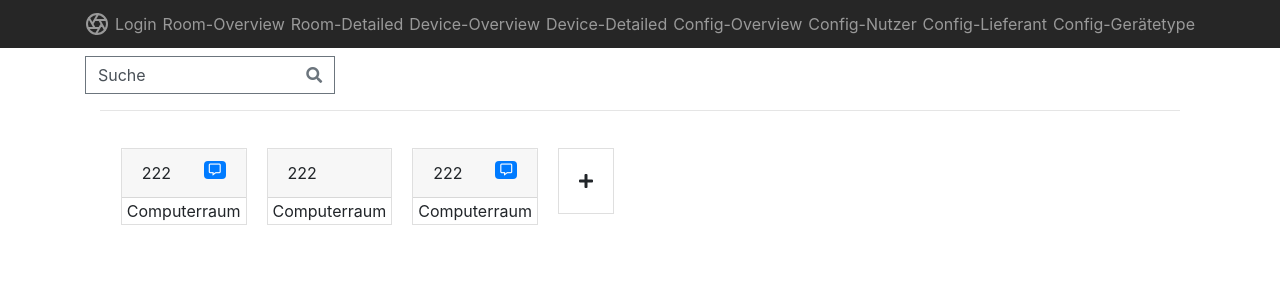
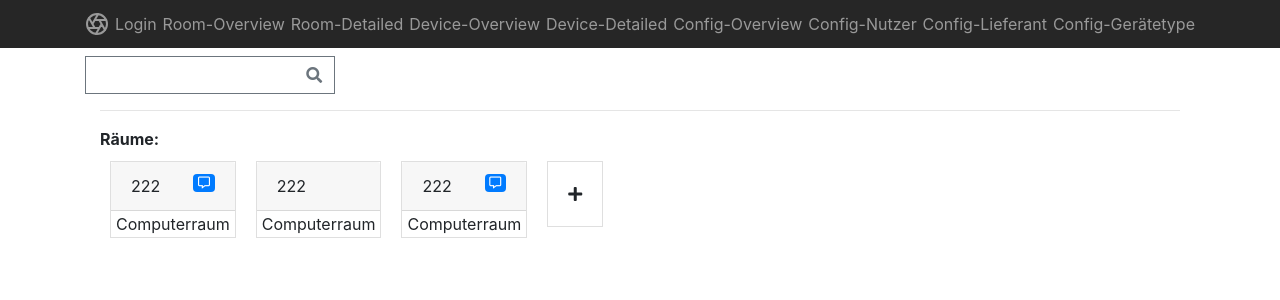
Before and after one commit to agraul/it-verwaltung, an Angular app in the folder frontend/: page /rooms in a window 1280 px wide. Shown: the top 300 px of the page. Built offline with nearby package versions, Linux system fonts and the light colour scheme.

Commit message:
add device Overview

```diff
--- /dev/null
+++ b/frontend/src/app/device/add-device-card/add-device-card.component.html
@@ -0,0 +1,5 @@
+<div class="card rounded-0">
+    <div class="card-body" >
+        <i class="fas fa-plus" ></i>
+    </div>
+  </div>
--- /dev/null
+++ b/frontend/src/app/device/add-device-card/add-device-card.component.less
@@ -0,0 +1,29 @@
+.flex-container {
+    padding: 0;
+    margin: 0;
+    list-style: none;
+
+
+
+    display: -webkit-box;
+    display: -moz-box;
+    display: -ms-flexbox;
+    display: -webkit-flex;
+    display: flex;
+
+    -webkit-flex-flow: row wrap;
+    flex-wrap: wrap;
+    justify-content: flex-start;
+  }
+
+  app-room-card {
+    padding: 10px;
+  }
+  app-add-device-card {
+    padding: 10px;
+  }
+
+  div.ex1 {
+    max-height: 500px;
+    overflow: scroll;
+  }
--- /dev/null
+++ b/frontend/src/app/device/add-device-card/add-device-card.component.ts
@@ -0,0 +1,15 @@
+import { Component, OnInit } from '@angular/core';
+
+@Component({
+  selector: 'app-add-device-card',
+  templateUrl: './add-device-card.component.html',
+  styleUrls: ['./add-device-card.component.less']
+})
+export class AddDeviceCardComponent implements OnInit {
+
+  constructor() { }
+
+  ngOnInit() {
+  }
+
+}
--- /dev/null
+++ b/frontend/src/app/device/device-card/device-card.component.html
@@ -0,0 +1,13 @@
+<div class="flex-item card rounded-0" >
+    <div class="card-header">
+            {{card.header}}
+        <span *ngIf="card.has_badge == true" class="badge badge-primary" style="float: right">
+                <i class="far fa-comment-alt"></i>
+        </span>
+    </div>
+    <div class="card-body" style="margin: 0 auto; padding-top: 1px; padding-bottom: 1px">
+        <div class="row">{{card.body}}</div>
+        <div class="row">{{card.footer}}</div>
+    </div>
+
+</div>
--- /dev/null
+++ b/frontend/src/app/device/device-card/device-card.component.ts
@@ -0,0 +1,16 @@
+import { Component, OnInit, Input } from '@angular/core';
+
+@Component({
+  selector: 'app-device-card',
+  templateUrl: './device-card.component.html',
+  styleUrls: ['./device-card.component.less']
+})
+export class DeviceCardComponent implements OnInit {
+  @Input() public card = {  }
+
+  constructor() { }
+
+  ngOnInit() {
+  }
+
+}
--- a/frontend/src/app/device/device-overview/device-overview.component.html
+++ b/frontend/src/app/device/device-overview/device-overview.component.html
@@ -1 +1,25 @@
-<p>device-overview works!</p>
+<div class="container-fluid">
+        <div class="row">
+
+
+            <!--Searchbar with Icon-->
+            <div class="row no-gutters">
+                <div class="col-md-8">
+                     <input [(ngModel)]="searchText" class="form-control border-secondary border-right-0 rounded-0" type="search" value="Suche" id="example-search-input4">
+                </div>
+                <div class="col-auto">
+                     <button class="btn btn-outline-secondary border-left-0 rounded-0 rounded-right" type="button">
+                        <i class="fa fa-search"></i>
+                     </button>
+                </div>
+            </div>
+
+        </div>
+        <hr>
+        <div class="ex1">
+            <div class="flex-container">
+                <app-device-card></app-device-card>
+                <app-add-device-card></app-add-device-card>
+            </div>
+        </div>
+    </div>
--- a/frontend/src/app/device/device-overview/device-overview.component.ts
+++ b/frontend/src/app/device/device-overview/device-overview.component.ts
@@ -7,6 +7,9 @@ import { Component, OnInit } from '@angular/core';
 })
 export class DeviceOverviewComponent implements OnInit {
 
+  public devices;
+  public SearchText = '';
+
   constructor() { }
 
   ngOnInit() {
--- a/frontend/src/app/room/room-overview/room-overview.component.html
+++ b/frontend/src/app/room/room-overview/room-overview.component.html
@@ -5,7 +5,7 @@
         <!--Searchbar with Icon-->
         <div class="row no-gutters">
             <div class="col-md-8">
-                 <input class="form-control border-secondary border-right-0 rounded-0" type="search" value="Suche" id="example-search-input4">
+                 <input [(ngModel)]="searchText" class="form-control border-secondary border-right-0 rounded-0" type="search" value="Suche" id="example-search-input4">
             </div>
             <div class="col-auto">
                  <button class="btn btn-outline-secondary border-left-0 rounded-0 rounded-right" type="button">
@@ -16,8 +16,11 @@
 
     </div>
     <hr>
-        <div class="flex-container" style="padding: 1%">
+    <b>Räume:</b>
+    <div class="ex1">
+        <div class="flex-container">
             <app-room-card  *ngFor="let room of overViewRooms" [card]="room" (click)="showDetailedCard(room.header)"></app-room-card>
             <app-add-card></app-add-card>
         </div>
+    </div>
 </div>
--- a/frontend/src/app/room/room-overview/room-overview.component.less
+++ b/frontend/src/app/room/room-overview/room-overview.component.less
@@ -23,36 +23,7 @@ app-add-card {
   padding: 10px;
 }
 
-.active-pink-2 input[type=text]:focus:not([readonly]) {
-    border-bottom: 1px solid #f48fb1;
-    box-shadow: 0 1px 0 0 #f48fb1;
-    }
-    .active-pink input[type=text] {
-    border-bottom: 1px solid #f48fb1;
-    box-shadow: 0 1px 0 0 #f48fb1;
-    }
-    .active-purple-2 input[type=text]:focus:not([readonly]) {
-    border-bottom: 1px solid #ce93d8;
-    box-shadow: 0 1px 0 0 #ce93d8;
-    }
-    .active-purple input[type=text] {
-    border-bottom: 1px solid #ce93d8;
-    box-shadow: 0 1px 0 0 #ce93d8;
-    }
-    .active-cyan-2 input[type=text]:focus:not([readonly]) {
-    border-bottom: 1px solid #4dd0e1;
-    box-shadow: 0 1px 0 0 #4dd0e1;
-    }
-    .active-cyan input[type=text] {
-    border-bottom: 1px solid #4dd0e1;
-    box-shadow: 0 1px 0 0 #4dd0e1;
-    }
-    .active-cyan .fa, .active-cyan-2 .fa {
-    color: #4dd0e1;
-    }
-    .active-purple .fa, .active-purple-2 .fa {
-    color: #ce93d8;
-    }
-    .active-pink .fa, .active-pink-2 .fa {
-    color: #f48fb1;
-    }
+div.ex1 {
+  max-height: 500px;
+  overflow: scroll;
+}
--- a/frontend/src/app/room/room-overview/room-overview.component.ts
+++ b/frontend/src/app/room/room-overview/room-overview.component.ts
@@ -12,6 +12,7 @@ export class RoomOverviewComponent implements OnInit {
 
   public rooms: Room[];
   public overViewRooms: Card[];
+  public searchText = '';
 
 
   constructor(private _router: Router) { }
```
Also changed, not shown: frontend/src/app/device/device.module.ts (+6 -2 lines), frontend/src/app/device/device-card/device-card.component.less (added), 2 other files (tests, documents, lock files or other folders).
